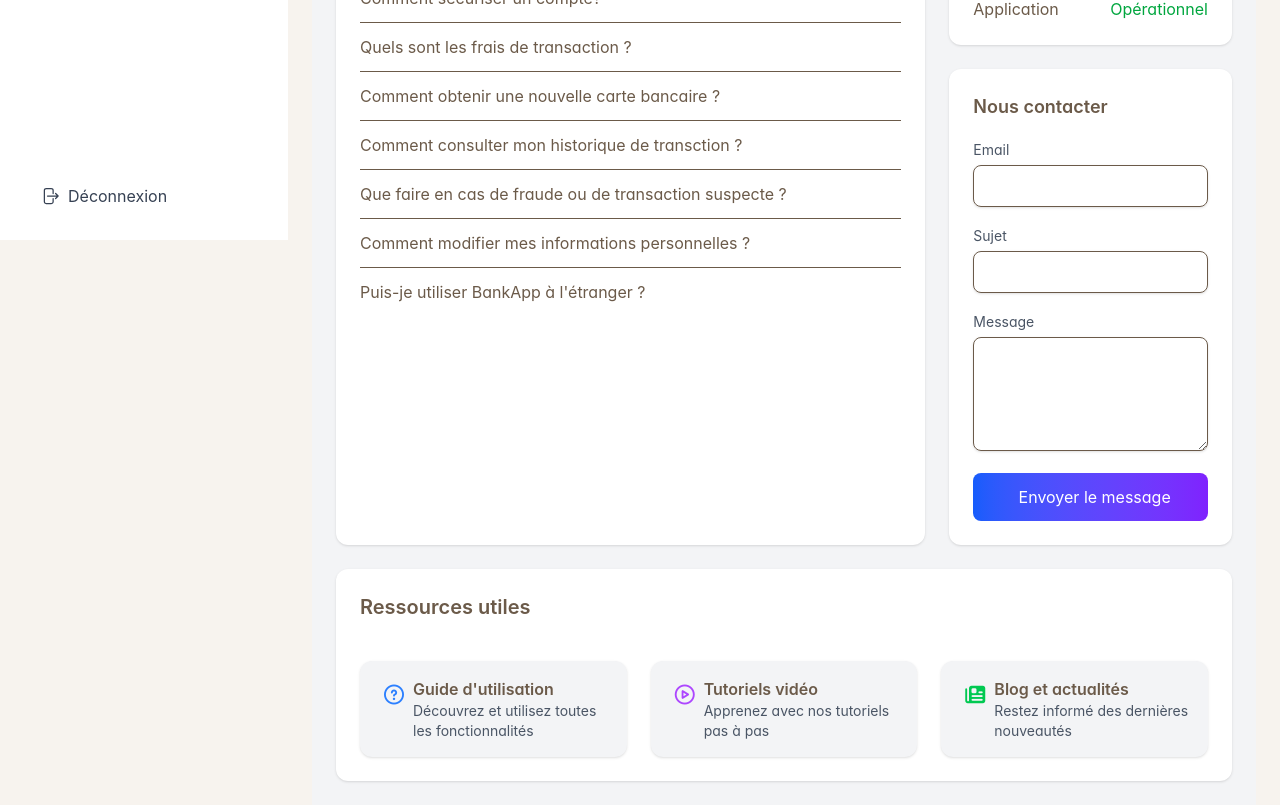
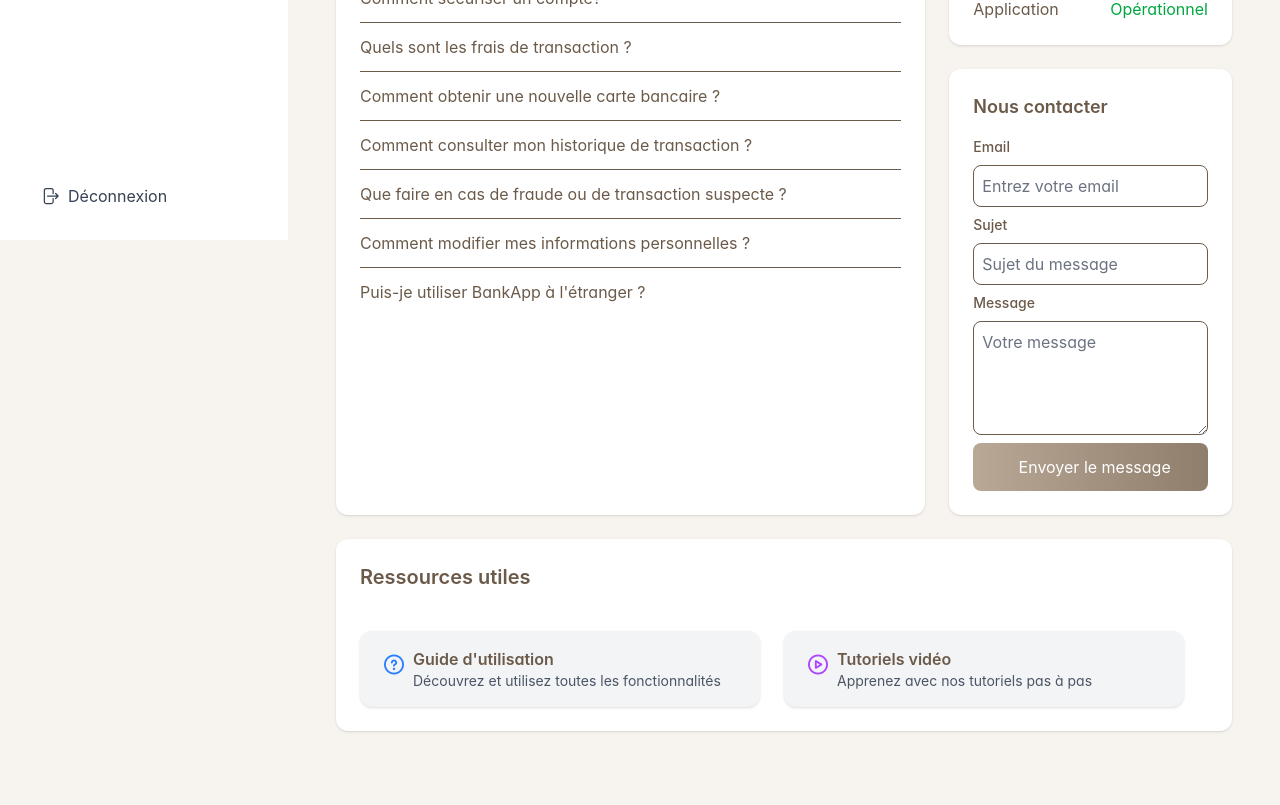
Before and after one commit to antaseck27/Tache-21-Frontt, a React (Vite) app: page /support in a window 1280 px wide. Shown: the part 560-1365 px from the top of the page. After the commit the page ends 1315 px from the top, so only its background shows below. Built offline with nearby package versions, Linux system fonts and the light colour scheme; sample sign-in values are in the browser's storage; some icons are missing.

Commit message:
modification sur le support et transfer

```diff
--- a/src/components/Sidebar.jsx
+++ b/src/components/Sidebar.jsx
@@ -79,8 +79,7 @@ export default function Sidebar({ open, onClose }) {
             </div>
             <button
               onClick={onClose}
-              className="p-2 rounded hover:bg-gray-100 dark:hover:bg-gray-700"
-            >
+              className="p-2 rounded hover:bg-gray-100 dark:hover:bg-gray-700">
               <XMarkIcon className="w-5 h-5 text-gray-600 dark:text-gray-200" />
             </button>
           </div>
--- /dev/null
+++ b/src/components/input.jsx
@@ -0,0 +1,11 @@
+import React from "react";
+
+export default function Input({ label, type = "text", value, onChange, placeholder }) {
+  return (
+    <div className="flex flex-col gap-2 my-2 w-full">
+      {label && <label className="font-medium text-sm">{label}</label>}
+
+      <input type={type}value={value}onChange={onChange}placeholder={placeholder}className="p-2 border rounded-lg focus:outline-none focus:ring-2 focus:ring-blue-600"/>
+    </div>
+  );
+}
--- a/src/index.css
+++ b/src/index.css
@@ -193,7 +193,6 @@ code {
     font-weight: bold;
 }
 
-
 /* .............LES bouton de notif............ */
 /* Le fond du toggle */
 .toggle {
--- a/src/pages/Support.jsx
+++ b/src/pages/Support.jsx
@@ -1,6 +1,11 @@
 import React, { useState } from "react";
+import Input from "../components/input";
 
 export default function Support() {
+  const [email, setEmail] = useState("");
+  const [subject, setSubject] = useState("");
+  const [message, setMessage] = useState("");
+
   const faqs = [
     {
       question: "Comment effectuer un virement ?",
@@ -8,7 +13,7 @@ export default function Support() {
         "Pour effectuer un virement, rendez-vous dans la section 'Transfert', choisissez le type de virement (interne ou externe), remplissez les informations nécessaires (destinataire, montant, description) et validez. Les virements internes sont instantanés, les virements SEPA peuvent prendre 1 à 3 jours ouvrés.",
     },
     {
-      question: "Comment securiser un compte?",
+      question: "Comment sécuriser un compte?",
       answer:
         "Nous vous recommandons d'activer l'authentification à deux facteurs (2FA) dans les paramètres de sécurité. Vous pouvez également activer l'authentification biométrique si votre appareil le permet. Assurez-vous d'utiliser un mot de passe fort et unique, et changez-le régulièrement.",
     },
@@ -23,7 +28,7 @@ export default function Support() {
         "Vous pouvez commander une nouvelle carte dans la section 'Dashboard' en cliquant sur 'Ajouter une carte'. Sélectionnez le type de carte souhaité, confirmez votre adresse de livraison et validez. Votre nouvelle carte sera livrée sous 5 à 7 jours ouvrés.",
     },
     {
-      question: "Comment consulter mon historique de transction ?",
+      question: "Comment consulter mon historique de transaction ?",
       answer:
         "Rendez-vous dans la section 'Transactions' où vous trouverez l'historique complet de toutes vos opérations. Vous pouvez filtrer par date, type (revenus/dépenses), catégorie et utiliser la barre de recherche pour trouver une transaction spécifique.",
     },
@@ -50,12 +55,23 @@ export default function Support() {
     setOpenIndex(openIndex === index ? null : index);
   };
 
+  const handleSubmit = (e) => {
+    e.preventDefault();
+    console.log("Email:", email);
+    console.log("Sujet:", subject);
+    console.log("Message:", message);
+    // Réinitialiser les champs
+    setEmail("");
+    setSubject("");
+    setMessage("");
+  };
+
   return (
-    <div className="p-6 max-w-7xl mx-auto bg-gray-100 min-h-screen">
+    <div className="p-6 max-w-7xl mx-auto min-h-screen">
       {/* Header */}
       <div className="text-center mb-10">
-        <h1 className="text-3xl">Support & Aide</h1>
-        <p>Nous sommes là pour vous aider 24/7</p>
+        <h1 className="text-3xl font-semibold">Support & Aide</h1>
+        <p className="text-gray-600 animate-wiggle">Nous sommes là pour vous aider 24/7</p>
       </div>
 
       {/* Contact cards */}
@@ -84,7 +100,7 @@ export default function Support() {
           </div>
           <p className="text-lg font-semibold">Par email</p>
           <p className="text-sm text-gray-500 mb-2">Réponse sous 24h</p>
-          <p className="text-green-600 font-medium">support@bankapp.com</p>
+          <p className="text-green-600 font-medium">bankrewmi@gmail.com</p>
         </div>
       </div>
 
@@ -98,18 +114,10 @@ export default function Support() {
 
           <div className="divide-y">
             {faqs.map((faq, index) => (
-              <div
-                key={index}
-                className="py-3 cursor-pointer"
-                onClick={() => toggleFAQ(index)}
-              >
+              <div key={index} className="py-3 cursor-pointer" onClick={() => toggleFAQ(index)}>
                 <div className="flex justify-between items-center">
                   <span>{faq.question}</span>
-                  <i
-                    className={`bi bi-chevron-down transition-transform ${
-                      openIndex === index ? "rotate-180" : ""
-                    }`}
-                  ></i>
+                  <i className={`bi bi-chevron-down transition-transform ${ openIndex === index ? "rotate-180" : "" }`}></i>
                 </div>
                 <div
                   className={`mt-2 text-sm text-gray-600 ${
@@ -142,36 +150,32 @@ export default function Support() {
           {/* Contact form */}
           <div className="rounded-xl bg-white shadow-sm p-6">
             <h2 className="text-lg font-semibold mb-4">Nous contacter</h2>
-            <div className="space-y-4">
-              <div>
-                <label className="text-sm text-gray-600">Email</label>
-                <input
-                  type="email"
-                  className="w-full border rounded-lg px-3 py-2 mt-1 shadow-sm"
-                />
+            <form className="space-y-4" onSubmit={handleSubmit}>
+              <Input label="Email" type="email" value={email} onChange={(e) => setEmail(e.target.value)} placeholder="Entrez votre email"/>
+
+              <Input label="Sujet" value={subject} onChange={(e) => setSubject(e.target.value)} placeholder="Sujet du message"/>
+
+              <div className="flex flex-col gap-2 my-2 w-full">
+                <label className="font-medium text-sm">Message</label>
+                <textarea value={message} onChange={(e) => setMessage(e.target.value)} placeholder="Votre message" rows={4} className="p-2 border rounded-lg focus:outline-none focus:ring-2 focus:ring-blue-600" />
               </div>
-              <div>
-                <label className="text-sm text-gray-600">Sujet</label>
-                <input type="text" className="w-full border rounded-lg px-3 py-2 mt-1 shadow-sm"/>
-              </div>
-              <div>
-                <label className="text-sm text-gray-600">Message</label>
-                <textarea className="w-full border rounded-lg px-3 py-2 mt-1 shadow-sm"rows="4"></textarea>
-              </div>
-              <button className="w-full bg-gradient-to-r from-blue-600 to-violet-600 text-white py-3 rounded-lg flex items-center justify-center gap-2"><i className="bi bi-send"></i> Envoyer le message</button>
-            </div>
+
+              <button type="submit" className="w-full bg-gradient-to-r from-[#b9a896] to-[#8f7e6b] text-[#f4efe6] text-white py-3 rounded-lg flex items-center justify-center gap-2">
+                <i className="bi bi-send"></i> Envoyer le message
+              </button>
+            </form>
           </div>
         </div>
       </div>
 
       {/* Ressources utiles */}
-      <div className="grid grid-cols-1 lg:grid-cols-3 gap-6 rounded-xl bg-white shadow-sm p-6 mt-6">
+      <div className="grid grid-cols-1 lg:grid-cols-2 gap-6 rounded-xl bg-white shadow-sm p-6 mt-6">
         <div className="col-span-1 lg:col-span-3">
           <h1 className="text-xl font-semibold mb-4">Ressources utiles</h1>
         </div>
 
         <div className="flex items-start gap-3 rounded-xl bg-gray-100 shadow-sm p-4">
-          <i class="fa-regular fa-circle-question text-xl text-blue-500 p-2"></i>
+          <i className="fa-regular fa-circle-question text-xl text-blue-500 p-2"></i>
           <div>
             <h2 className="font-semibold">Guide d'utilisation</h2>
             <p className="text-sm text-gray-600">
@@ -180,17 +184,10 @@ export default function Support() {
           </div>
         </div>
         <div className="flex items-start gap-3 rounded-xl bg-gray-100 shadow-sm p-4">
-          <i class="fa-regular fa-circle-play text-xl text-purple-500 p-2"></i>
+          <i className="fa-regular fa-circle-play text-xl text-purple-500 p-2"></i>
           <div>
             <h2 className="font-semibold">Tutoriels vidéo</h2>
             <p className="text-sm text-gray-600">Apprenez avec nos tutoriels pas à pas</p>
-          </div>
-        </div>
-        <div className="flex items-start gap-3 rounded-xl bg-gray-100 shadow-sm p-4">
-          <i class="fa-solid fa-newspaper text-xl text-green-500 p-2"></i>
-          <div>
-            <h2 className="font-semibold">Blog et actualités</h2>
-            <p className="text-sm text-gray-600">Restez informé des dernières nouveautés</p>
           </div>
         </div>
       </div>
--- a/src/pages/Transfer.jsx
+++ b/src/pages/Transfer.jsx
@@ -4,8 +4,21 @@ import React, { useState } from "react";
 export default function Transfer() {
   const [activeTab, setActiveTab] = useState("interne");
 
+  const contacts = [
+    { name: "Marie Dubois", email: "marie.d@email.com", icon: "fa-solid fa-user", color: "text-gray-700" },
+    { name: "Pierre Martin", email: "p.martin@email.com", icon: "fa-solid fa-user", color: "text-gray-700" },
+    { name: "Sophie Bernard", email: "sophie.b@email.com", icon: "fa-solid fa-user", color: "text-gray-700" },
+    { name: "Luc Mercier", email: "luc.m@email.com", icon: "fa-solid fa-user", color: "text-gray-700" },
+  ];
+
+  const infos = [
+    { icon: "fa-solid fa-user", color: "text-gray-700", title: "Les transferts internes sont instantanés.", subtitle: "Entre vos comptes BankApp" },
+    { icon: "fa-solid fa-wallet", color: "text-gray-700", title: "Gérez facilement vos portefeuilles.", subtitle: "Toutes vos cartes BankApp" },
+    { icon: "fa-solid fa-credit-card", color: "text-gray-700", title: "Vos paiements sécurisés.", subtitle: "Cartes BankApp protégées" },
+  ];
+
   return (
-    <div className="min-h-screen bg-slate-50 p-6">
+    <div className="min-h-screen p-6">
       {/* Header */}
       <div className="max-w-6xl mx-auto text-center mb-8">
         <h1 className="text-3xl font-bold mb-2">Transfert d'argent</h1>
@@ -14,29 +27,14 @@ export default function Transfer() {
         </p>
       </div>
 
-      {/* Main Grid */}
       <div className="max-w-6xl mx-auto grid grid-cols-1 md:grid-cols-3 gap-6">
         {/* Formulaire */}
         <div className="md:col-span-2 bg-white p-8 rounded-xl shadow-lg">
           {/* Tabs */}
           <div className="flex space-x-4 mb-6">
             <div className="border border-gray-300 rounded-xl w-full flex">
-              <button
-                onClick={() => setActiveTab("interne")}
-                className={`px-4 py-2 rounded-lg text-sm font-medium w-1/2 ${
-                  activeTab === "interne" ? "bg-white" : "bg-gray-200"
-                }`}
-              >
-                Transfert interne
-              </button>
-              <button
-                onClick={() => setActiveTab("externe")}
-                className={`px-4 py-2 rounded-lg text-sm font-medium w-1/2 ${
-                  activeTab === "externe" ? "bg-white" : "bg-gray-200"
-                }`}
-              >
-                Transfert externe
-              </button>
+              <button onClick={() => setActiveTab("interne")} className={`px-4 py-2 rounded-lg text-sm font-medium w-1/2 ${activeTab === "interne" ? "bg-white" : "bg-gray-200" }`}>Transfert interne</button>
+              <button onClick={() => setActiveTab("externe")} className={`px-4 py-2 rounded-lg text-sm font-medium w-1/2 ${activeTab === "externe" ? "bg-white" : "bg-gray-200"}`}>Transfert externe </button>
             </div>
           </div>
 
@@ -50,7 +48,7 @@ export default function Transfer() {
               <form className="space-y-4">
                 <div>
                   <label className="block text-gray-700 mb-1">Compte source</label>
-                  <select className="w-full p-3 border rounded-lg">
+                  <select className="w-full p-3 border border-gray-300 rounded-xl focus:outline-none focus:ring-2 focus:ring-[#b9a896] focus:border-transparent transition">
                     <option>Compte Courant - 24 580,45 €</option>
                     <option>Compte Épargne - 12 000,00 €</option>
                   </select>
@@ -58,7 +56,7 @@ export default function Transfer() {
 
                 <div>
                   <label className="block text-gray-700 mb-1">Compte destination</label>
-                  <select className="w-full p-3 border rounded-lg">
+                  <select className="w-full p-3 border border-gray-300 rounded-xl focus:outline-none focus:ring-2 focus:ring-[#b9a896] focus:border-transparent transition">
                     <option>Sélectionnez un compte</option>
                     <option>Compte Courant - 24 580,45 €</option>
                   </select>
@@ -66,25 +64,17 @@ export default function Transfer() {
 
                 <div>
                   <label className="block text-gray-700 mb-1">Montant (€)</label>
-                  <input
-                    type="number"
-                    className="w-full p-3 border rounded-lg"
-                    placeholder="0.00"
-                  />
+                  <input type="number" className="w-full p-3 border border-gray-300 rounded-xl focus:outline-none focus:ring-2 focus:ring-[#b9a896] focus:border-transparent transition" placeholder="0.00"min="0"/>
                 </div>
 
                 <div>
                   <label className="block text-gray-700 mb-1">
                     Description (optionnel)
                   </label>
-                  <input
-                    type="text"
-                    className="w-full p-3 border rounded-lg"
-                    placeholder="Ex: Épargne mensuelle"
-                  />
+                  <input type="text"className="w-full p-3 border border-gray-300 rounded-xl focus:outline-none focus:ring-2 focus:ring-[#b9a896] focus:border-transparent transition" placeholder="Ex: Épargne mensuelle"/>
                 </div>
 
-                <button className="w-full bg-gradient-to-r from-blue-600 to-violet-600 text-white p-3 rounded-lg ">
+                <button className="w-full bg-gradient-to-r from-[#b9a896] to-[#8f7e6b] text-[#f4efe6] p-3 rounded-xl font-semibold hover:opacity-90 transition">
                   Envoyer
                 </button>
               </form>
@@ -97,27 +87,26 @@ export default function Transfer() {
               <h2 className="text-xl font-semibold mb-6">
                 Transfert externe
                 <p className="text-xs text-gray-400">
-                  Transférez de l'argent entre vos differentes comptes
+                  Transférez de l'argent entre vos différentes comptes
                 </p>
               </h2>
               <form className="space-y-4">
                 <div>
                   <label className="block text-gray-700 mb-1">Compte source</label>
-                  <select className="w-full p-3 border rounded-lg">
-                    <option>Compte Courant - 24 580,45 €</option>gi
+                  <select className="w-full p-3 border border-gray-300 rounded-xl focus:outline-none focus:ring-2 focus:ring-[#b9a896] focus:border-transparent transition">
+                    <option>Compte Courant - 24 580,45 €</option>
                     <option>Compte Épargne - 12 000,00 €</option>
                   </select>
                 </div>
 
                 <div>
                   <label className="block text-gray-700 mb-1">Compte destination</label>
-                  <input
-                    type="text" className="w-full p-3 border rounded-lg" placeholder="SN 76 XXXXXXXXXXXXXXXXXXXXXXXX"/>
+                  <input type="text" className="w-full p-3 border border-gray-300 rounded-xl focus:outline-none focus:ring-2 focus:ring-[#b9a896] focus:border-transparent transition" placeholder="SN 76 XXXXXXXXXXXXXXXXXXXXXXXX"/>
                 </div>
 
                 <div>
                   <label className="block text-gray-700 mb-1">IBAN</label>
-                  <select className="w-full p-3 border rounded-lg">
+                  <select className="w-full p-3 border border-gray-300 rounded-xl focus:outline-none focus:ring-2 focus:ring-[#b9a896] focus:border-transparent transition">
                     <option>Sélectionnez un compte</option>
                     <option>Compte Courant - 24 580,45 €</option>
                   </select>
@@ -125,24 +114,17 @@ export default function Transfer() {
 
                 <div>
                   <label className="block text-gray-700 mb-1">Montant (€)</label>
-                  <input
-                    type="number"
-                    className="w-full p-3 border rounded-lg"
-                    placeholder="0.00"
-                  />
+                  <input type="number" className="w-full p-3 border border-gray-300 rounded-xl focus:outline-none focus:ring-2 focus:ring-[#b9a896] focus:border-transparent transition" placeholder="0.00" min="0"/>
                 </div>
 
                 <div>
                   <label className="block text-gray-700 mb-1">
                     Description (optionnel)
                   </label>
-                  <input
-                    type="text"
-                    className="w-full p-3 border rounded-lg"
-                    placeholder="Ex: Épargne mensuelle"
-                  />
+                  <input type="text" className="w-full p-3 border border-gray-300 rounded-xl focus:outline-none focus:ring-2 focus:ring-[#b9a896] focus:border-transparent transition" placeholder="Ex: Épargne mensuelle"/>
                 </div>
-                <button className="w-full bg-gradient-to-r from-blue-600 to-violet-600 text-white p-3 rounded-lg font-medium">
+
+                <button className="w-full bg-gradient-to-r from-[#b9a896] to-[#8f7e6b] text-[#f4efe6] p-3 rounded-xl font-semibold hover:opacity-90 transition">
                   Envoyer
                 </button>
               </form>
@@ -154,20 +136,11 @@ export default function Transfer() {
         <div className="space-y-6">
           {/* Contacts */}
           <div className="bg-white p-5 rounded-xl shadow">
-            <h3 className="text-lg font-semibold mb-3">Contacts récentes </h3>
+            <h3 className="text-lg font-semibold mb-3">Contacts récents</h3>
             <ul className="space-y-2">
-              {[
-                { name: "Marie Dubois", email: "marie.d@email.com", emoji: "👩", color: "bg-pink-400" },
-                { name: "Pierre Martin", email: "p.martin@email.com", emoji: "👨", color: "bg-blue-400" },
-                { name: "Sophie Bernard", email: "sophie.b@email.com", emoji: "👩", color: "bg-purple-400" },
-                { name: "Luc Mercier", email: "luc.m@email.com", emoji: "👨", color: "bg-green-400" },
-              ].map((contact, idx) => (
+              {contacts.map((contact, idx) => (
                 <li key={idx} className="flex items-center space-x-2">
-                  <div
-                    className={`w-8 h-8 ${contact.color} rounded-full flex items-center justify-center text-white`}
-                  >
-                    {contact.emoji}
-                  </div>
+                  <i className={`${contact.icon} ${contact.color} text-2xl`}></i>
                   <span>{contact.name} - {contact.email}</span>
                 </li>
               ))}
@@ -178,11 +151,7 @@ export default function Transfer() {
           <div className="bg-white p-5 rounded-xl shadow">
             <h3 className="text-lg font-semibold mb-3">Informations utiles</h3>
             <ul className="space-y-2 text-gray-700 text-sm">
-              {[
-                {icon: "fa-solid fa-user",color: " text-green-500",title: "Les transferts internes sont instantanés.",subtitle: "Entre vos comptes BankApp"},
-                {icon: "fa-solid fa-wallet",color: " text-blue-500",title: "Gérez facilement vos portefeuilles.", subtitle: "Toutes vos cartes BankApp"},
-                {icon: "fa-solid fa-credit-card",color: "text-purple-500",title: "Vos paiements sécurisés.", subtitle: "Cartes BankApp protégées"}
-              ].map((info, idx) => (
+              {infos.map((info, idx) => (
                 <li key={idx} className="flex items-center gap-4">
                   <i className={`${info.icon} ${info.color} text-2xl`}></i>
                   <div className="text-left">
```
Also changed, not shown: src/assets/Gemini_Generated_Image_n0n0jan0n0jan0n0(1).png (added).
